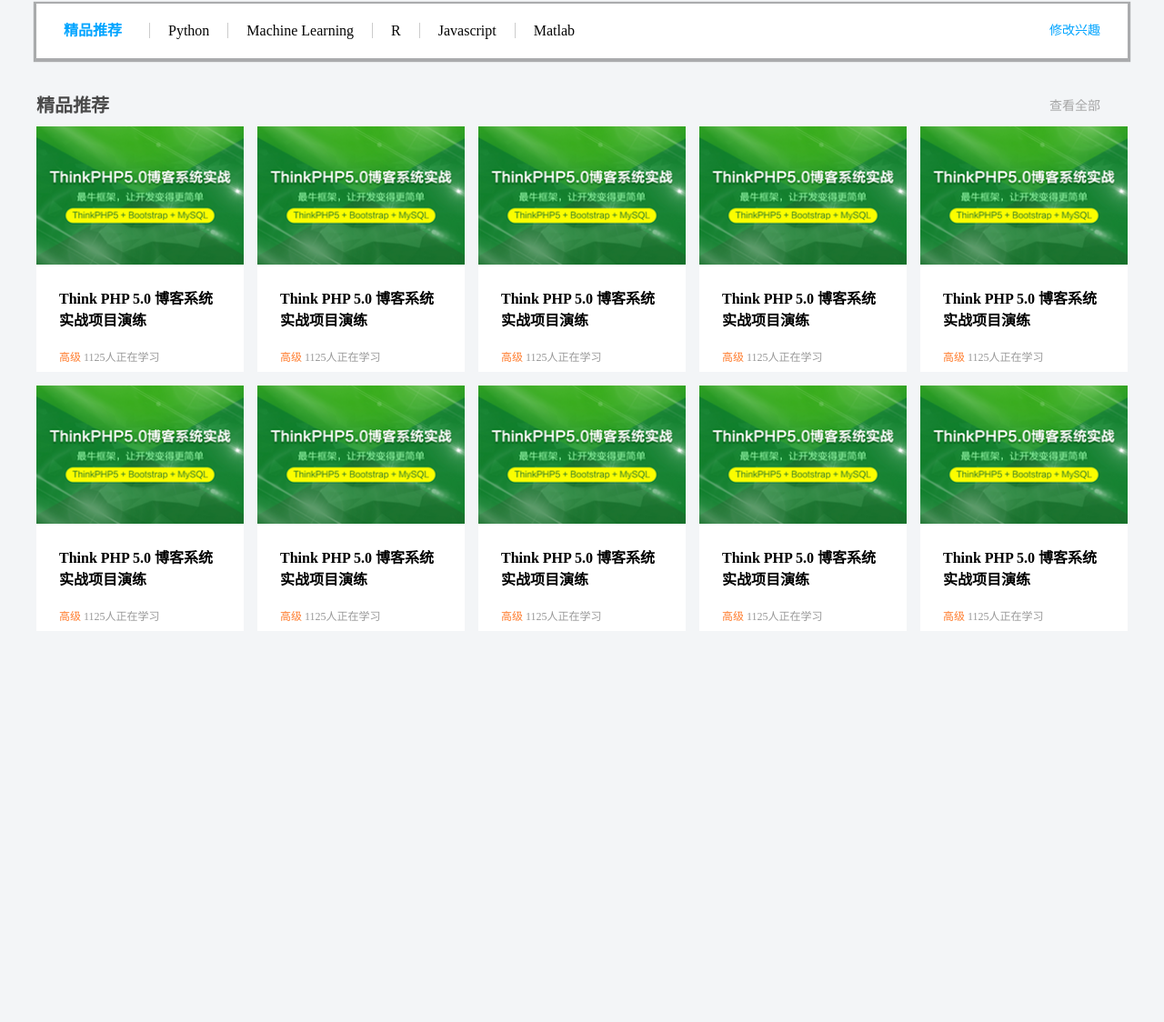
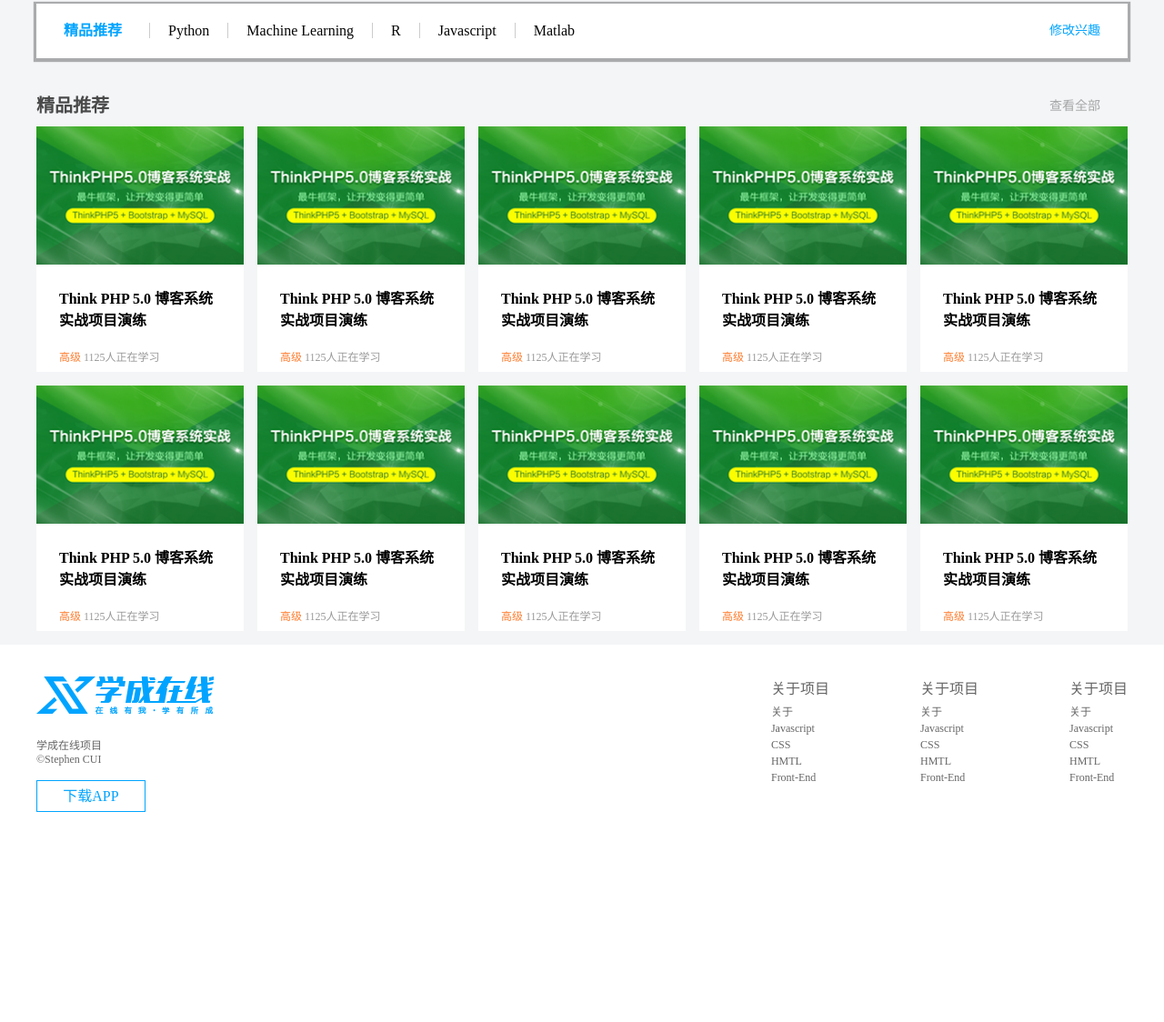
Before and after one commit to JPL-JUNO/HTML, a plain HTML site: page CSS/index.html in a window 1280 px wide. Shown: the part 529-1653 px from the top of the page at 91% size. Before the commit the page ends 1238 px from the top, so only its background shows below. Drawn offline with Linux system fonts and the light colour scheme.

Commit message:
学成在线网站

```diff
--- a/CSS/index.html
+++ b/CSS/index.html
@@ -94,7 +94,7 @@
         </div>
 
         <div class="box-bd">
-            <ul>
+            <ul class="clearfix">
                 <li>
                     <img src="img/pic.png" alt="">
                     <h4>Think PHP 5.0 博客系统实战项目演练</h4>
@@ -159,6 +159,46 @@
             </ul>
         </div>
     </div>
+
+    <!-- 底部区域 -->
+    <div class="footer">
+        <div class="w">
+            <div class="copyright">
+                <img src="img/logo.png" alt="Logo">
+                <p>
+                    学成在线项目<br>
+                    &copy;Stephen CUI
+                </p>
+                <a href="#" class="app">下载APP</a>
+            </div>
+            <div class="links">
+                <dl>
+                    <dt>关于项目</dt>
+                    <dd><a href="#">关于</a></dd>
+                    <dd><a href="#">Javascript</a></dd>
+                    <dd><a href="#">CSS</a></dd>
+                    <dd><a href="#">HMTL</a></dd>
+                    <dd><a href="#">Front-End</a></dd>
+                </dl>
+                <dl>
+                    <dt>关于项目</dt>
+                    <dd><a href="#">关于</a></dd>
+                    <dd><a href="#">Javascript</a></dd>
+                    <dd><a href="#">CSS</a></dd>
+                    <dd><a href="#">HMTL</a></dd>
+                    <dd><a href="#">Front-End</a></dd>
+                </dl>
+                <dl>
+                    <dt>关于项目</dt>
+                    <dd><a href="#">关于</a></dd>
+                    <dd><a href="#">Javascript</a></dd>
+                    <dd><a href="#">CSS</a></dd>
+                    <dd><a href="#">HMTL</a></dd>
+                    <dd><a href="#">Front-End</a></dd>
+                </dl>
+            </div>
+        </div>
+    </div>
 </body>
 
 </html>
--- a/CSS/style.css
+++ b/CSS/style.css
@@ -18,6 +18,21 @@ a {
 
 body {
     background-color: #F3F5F7;
+}
+
+/* 用于清除浮动 */
+.clearfix:before,
+.clearfix:after {
+    content: "";
+    display: table;
+}
+
+.clearfix:after {
+    clear: both;
+}
+
+.clearfix {
+    *zoom: 1;
 }
 
 .header {
@@ -267,3 +282,54 @@ body {
 .box-bd .info span {
     color: #FF7C2D;
 }
+
+.footer {
+    height: 415px;
+    background-color: #fff;
+}
+
+.footer .w {
+    padding-top: 35px;
+}
+
+.copyright {
+    float: left;
+}
+
+.copyright p {
+    font-size: 12px;
+    color: #666;
+    margin: 20px 0 15px 0;
+}
+
+.copyright .app {
+    display: block;
+    width: 118px;
+    height: 33px;
+    border: 1px solid #00A4FF;
+    color: #00A4FF;
+    text-align: center;
+    line-height: 33px;
+    font-size: 16px;
+}
+
+.links {
+    float: right;
+}
+
+.links dl {
+    float: left;
+    margin-left: 100px;
+}
+
+.links dl dt {
+    float: left;
+    font-size: 16px;
+    color: #666;
+    margin-bottom: 5px;
+}
+
+.links dl dd a {
+    font-size: 12px;
+    color: #666;
+}
```
